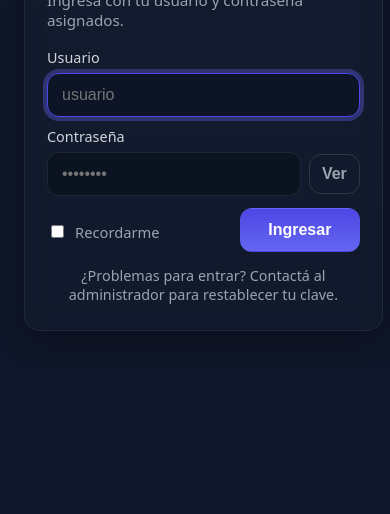
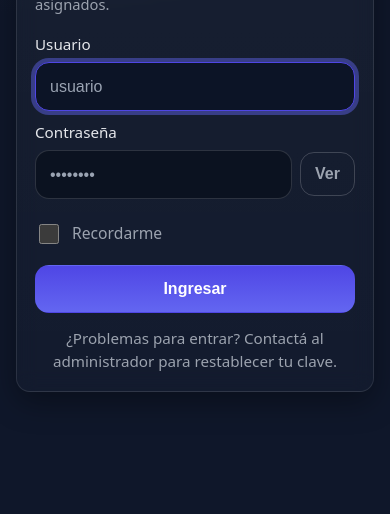
Before and after one commit to nicolasbarcena/KazaroPedidos, a website: page public/index.html in a window 390 px wide. Shown: the part 330-844 px from the top of the page. Drawn offline with Linux system fonts and the light colour scheme.

Commit message:
responsive

```diff
--- a/public/login.css
+++ b/public/login.css
@@ -1,115 +1,155 @@
+/* ===========================
+   Accesible + 100% responsive
+   =========================== */
 :root{
-  --bg: #0f172a;          /* fondo oscuro elegante */
-  --card: #111827;        /* tarjeta */
-  --muted: #9ca3af;       /* texto secundario */
-  --text: #e5e7eb;        /* texto principal */
-  --primary: #4f46e5;     /* indigo */
-  --primary-2: #6366f1;
-  --error: #f87171;
-  --ring: rgba(99,102,241,.35);
+  /* Colores */
+  --bg:#0f172a;
+  --bg-grad-1:#1f2937;
+  --card:#111827;
+  --muted:#9ca3af;
+  --text:#e5e7eb;
+  --primary:#4f46e5;   /* Indigo */
+  --primary-2:#6366f1;
+  --error:#f87171;
+  --ring: rgba(99,102,241,.45); /* un poco más visible para AA */
+
+  /* Espaciados y radios */
+  --radius: 14px;
+  --pad: clamp(16px, 3.5vw, 28px);
+  --gap: 12px;
 }
 
 *{ box-sizing: border-box; }
+
+/* Mejora legibilidad en móviles y respeta tema oscuro en controles nativos */
 html,body{ height:100%; }
+html{ -webkit-text-size-adjust:100%; }
 body{
   margin:0;
-  font-family: ui-sans-serif, system-ui, -apple-system, Segoe UI, Roboto, Ubuntu, Cantarell, Noto Sans, Helvetica Neue, Arial, "Apple Color Emoji", "Segoe UI Emoji";
-  background: radial-gradient(80rem 60rem at 20% -10%, #1f2937 0, #0f172a 45%) no-repeat, var(--bg);
+  font: 400 16px/1.5 ui-sans-serif, system-ui, -apple-system, "Segoe UI",
+        Roboto, Ubuntu, Cantarell, "Noto Sans", "Helvetica Neue", Arial, "Apple Color Emoji", "Segoe UI Emoji";
+  color-scheme: dark;
+  background:
+    radial-gradient(80rem 60rem at 20% -10%, var(--bg-grad-1) 0, var(--bg) 45%) no-repeat,
+    var(--bg);
   color: var(--text);
+  min-height: 100dvh; /* corrige barras del navegador en móvil */
+  padding:
+    calc(env(safe-area-inset-top) + 0px)
+    calc(env(safe-area-inset-right) + 0px)
+    calc(env(safe-area-inset-bottom) + 0px)
+    calc(env(safe-area-inset-left) + 0px);
 }
 
 .wrap{
-  min-height:100%;
-  display:grid;
-  place-items:center;
-  padding: 24px;
+  min-height: 100dvh;
+  display: grid;
+  place-items: center;
+  padding: var(--pad);
 }
 
 .card{
-  width:min(420px, 92vw);
-  background: linear-gradient(180deg, rgba(255,255,255,0.02), rgba(255,255,255,0.01));
-  border: 1px solid rgba(255,255,255,0.06);
-  border-radius: 16px;
-  padding: 26px 22px;
+  width: min(560px, 100%);
+  background: linear-gradient(180deg, rgba(255,255,255,.04), rgba(255,255,255,.02));
+  border: 1px solid rgba(255,255,255,.10);
+  border-radius: var(--radius);
+  padding: clamp(18px, 4vw, 26px);
   box-shadow: 0 10px 30px rgba(0,0,0,.35);
   backdrop-filter: blur(10px);
 }
 
+/* Tipografías fluidas */
 h1{
-  margin:0 0 6px 0;
-  font-size: 1.8rem;
+  margin: 0 0 6px 0;
+  font-size: clamp(1.4rem, 3.8vw, 1.9rem);
   letter-spacing: .3px;
 }
-
 .subtitle{
   margin: 0 0 18px 0;
   color: var(--muted);
-  font-size: .95rem;
+  font-size: clamp(.92rem, 2.8vw, 1rem);
 }
 
+/* Formulario */
 label{
   display:block;
-  font-size:.9rem;
+  font-size: .95rem;
   margin: 10px 0 6px;
-  color: #d1d5db;
+  color: #e5e7eb;
 }
 
 input{
   width:100%;
   background:#0b1220;
   color: var(--text);
-  border:1px solid rgba(255,255,255,.08);
-  border-radius: 12px;
-  padding: 12px 14px;
+  border:1px solid rgba(255,255,255,.14);
+  border-radius: var(--radius);
+  padding: 14px 14px;               /* ≥44px táctil sumando line-height */
   font-size: 1rem;
+  line-height: 1.2;
+  min-height: 44px;                 /* tamaño táctil accesible */
   outline: none;
-  transition: box-shadow .2s, border-color .2s, background .2s;
+  transition: box-shadow .15s, border-color .15s, background .15s;
 }
-
-input:focus{
+input::placeholder{ color: #9aa3b2; }
+input:focus-visible{
   border-color: var(--primary);
   box-shadow: 0 0 0 4px var(--ring);
   background: #0c1426;
 }
 
+/* Fila password + botón ver */
 .pw-row{
-  position:relative;
   display:flex;
-  gap:8px;
+  gap: 8px;
   align-items:center;
 }
 
+/* Filas de acciones */
 .row{
   display:flex;
   align-items:center;
-  justify-content:space-between;
-  gap: 12px;
+  justify-content: space-between;
+  gap: var(--gap);
   margin-top: 12px;
 }
 
+/* En móviles apilar botones y que ocupen ancho completo */
+@media (max-width: 520px){
+  .row{ flex-direction: column; align-items: stretch; }
+  .row > *{ width: 100%; }
+}
+
+/* Checkbox accesible */
 .chk{
   display:flex;
   align-items:center;
-  gap:8px;
+  gap:10px;
   color: var(--muted);
-  font-size:.92rem;
+  font-size: .98rem;
   user-select:none;
 }
+.chk input{
+  inline-size: 20px;
+  block-size: 20px;
+  min-height: 20px;
+  border-radius: 6px;
+}
 
+/* Botones */
 .primary, .ghost{
-  border-radius: 12px;
-  padding: 12px 16px;
+  border-radius: var(--radius);
+  padding: 14px 16px;
   cursor: pointer;
-  font-weight: 600;
+  font-weight: 700;
   font-size: 1rem;
   border: 1px solid transparent;
-  transition: transform .06s ease, background .2s ease, border-color .2s ease, opacity .2s ease;
+  transition: transform .06s ease, background .18s ease, border-color .18s ease, opacity .18s ease;
+  min-height: 44px;                 /* target táctil */
 }
-
 .primary{
   background: linear-gradient(180deg, var(--primary), var(--primary-2));
-  color: white;
-  min-width: 120px;
+  color: #fff;
 }
 .primary:hover{ filter: brightness(1.06); transform: translateY(-1px); }
 .primary:disabled{ opacity:.6; cursor:not-allowed; transform:none; }
@@ -117,24 +157,73 @@ input:focus{
 .ghost{
   background: transparent;
   color: var(--muted);
-  border-color: rgba(255,255,255,.12);
+  border-color: rgba(255,255,255,.18);
 }
-.ghost:hover{ border-color: rgba(255,255,255,.25); color:#e5e7eb; }
-.small{ padding: 10px 12px; }
+.ghost:hover{ border-color: rgba(255,255,255,.32); color:#e5e7eb; }
 
+.small{ padding: 12px 14px; min-height:44px; }
+
+/* Estados de foco visibles también en botones */
+.primary:focus-visible,
+.ghost:focus-visible{
+  outline: none;
+  box-shadow: 0 0 0 4px var(--ring);
+}
+
+/* Mensajes */
 .error{
   margin: 12px 0 0;
-  background: rgba(248,113,113,.08);
+  background: rgba(248,113,113,.10);
   color: #fecaca;
-  border: 1px solid rgba(248,113,113,.35);
-  padding: 10px 12px;
+  border: 1px solid rgba(248,113,113,.45);
+  padding: 12px 12px;
   border-radius: 10px;
-  font-size: .92rem;
+  font-size: .95rem;
 }
 
+/* Nota/ayuda */
 .help{
   margin: 14px 0 0;
   color: var(--muted);
-  font-size: .9rem;
+  font-size: .95rem;
   text-align: center;
 }
+
+/* Muy pequeñas pantallas */
+@media (max-width: 380px){
+  .card{ padding: 16px; border-radius: 12px; }
+  input{ padding: 13px; }
+  .small{ padding: 12px; }
+}
+
+/* Alto contraste del usuario */
+@media (prefers-contrast: more){
+  :root{ --ring: rgba(99,102,241,.75); }
+  .card{ border-color: rgba(255,255,255,.25); }
+  input{ border-color: rgba(255,255,255,.35); }
+}
+
+/* Reduce animaciones si el usuario lo pide */
+@media (prefers-reduced-motion: reduce){
+  *{ transition: none !important; }
+}
+
+/* Windows High Contrast (forced-colors) */
+@media (forced-colors: active){
+  .card, input, .primary, .ghost, .error{ forced-color-adjust: none; }
+  .card{ border: 1px solid CanvasText; background: Canvas; color: CanvasText; }
+  input{ border-color: CanvasText; background: Canvas; color: CanvasText; }
+  .primary{ background: Highlight; color: HighlightText; }
+  .ghost{ border-color: CanvasText; color: CanvasText; }
+  .primary:focus-visible,
+  .ghost:focus-visible,
+  input:focus-visible{ outline: 2px solid Highlight; box-shadow: none; }
+}
+
+/* Utilidad opcional para lectores de pantalla */
+.visually-hidden{
+  position:absolute!important;
+  height:1px; width:1px;
+  overflow:hidden; clip:rect(1px,1px,1px,1px);
+  white-space:nowrap; border:0; padding:0; margin:-1px;
+}
```
